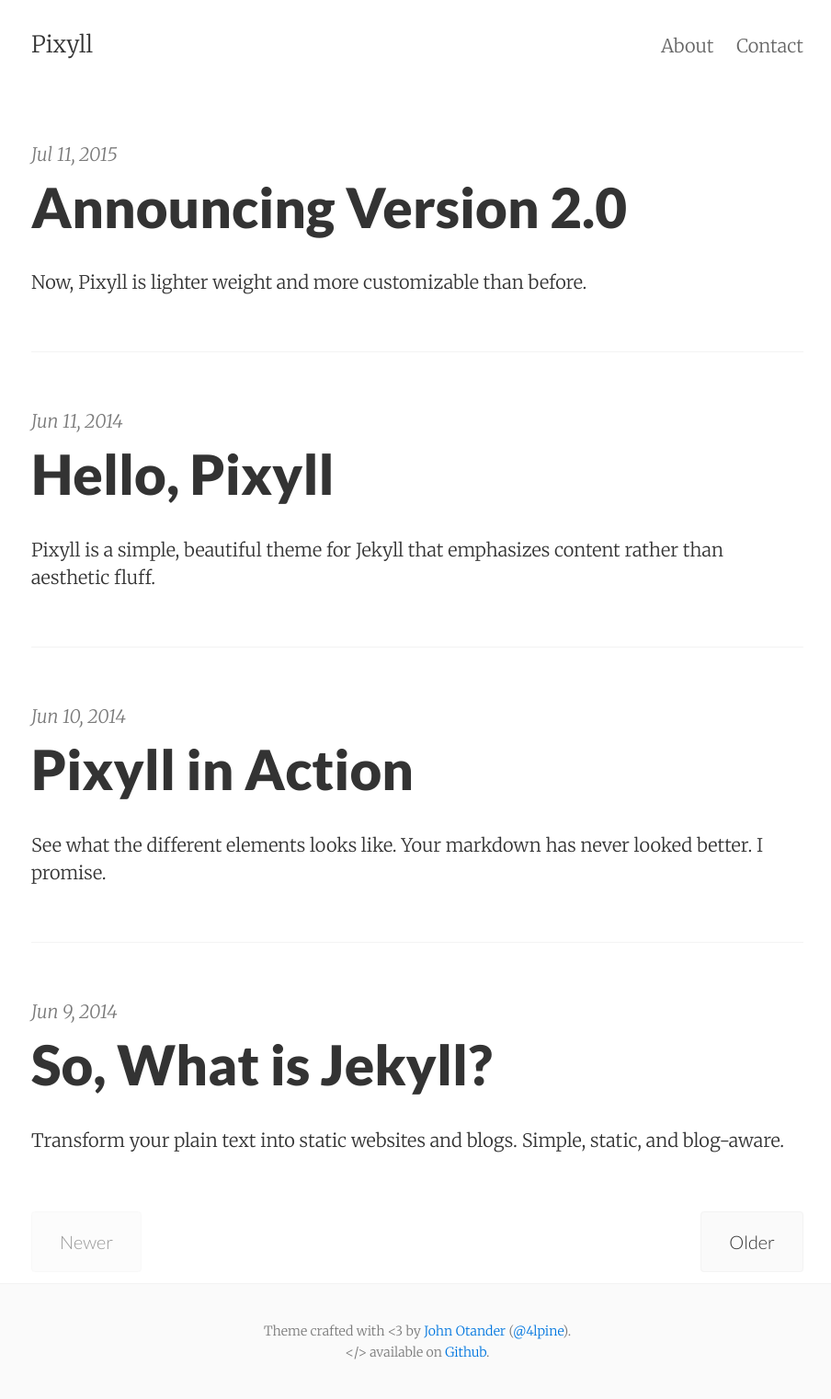
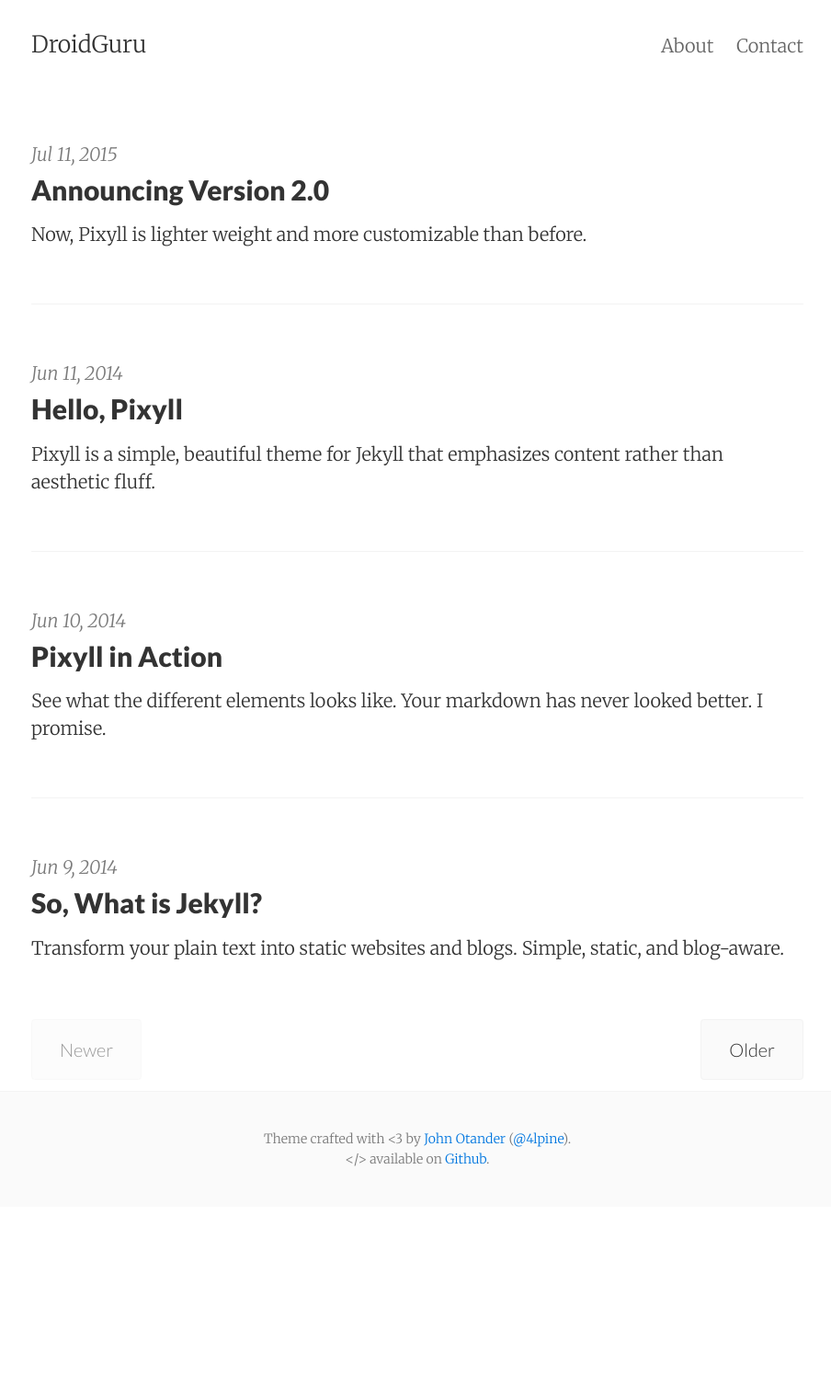
Before and after one commit to chufuxi/chufuxi.github.com, a Jekyll site: the page built from index.html, in a window 1280 px wide. Shown: the whole page at 92% size, without its empty margins (186-1090 px from the left). Built offline with Jekyll 4.4.1, drawn with Linux system fonts in a browser that asks for light colours; the list of posts is cut into pages by our own code; after the commit the page ends 1312 px from its top, so only the background shows below that.

Commit message:
Set title font size to h2

```diff
--- a/_config.yml
+++ b/_config.yml
@@ -1,10 +1,10 @@
 # Site settings
-title:       Pixyll
-email:       your_email@example.com
-author:      John Otander
+title:       DroidGuru
+email:       chufuxi@gmail.com
+author:      ChuFuxi
 description: "A simple, beautiful theme for Jekyll that emphasizes content rather than aesthetic fluff."
 baseurl:     ""
-url:         "http://pixyll.com"
+url:         "http://chufuxi.github.io/"
 
 # Google analytics
 google_analytics:
--- a/_layouts/post.html
+++ b/_layouts/post.html
@@ -8,7 +8,7 @@ layout: default
 {% endif %}
 
 <div class="post-header mb2">
-  <h1>{{ page.title }}</h1>
+  <h2>{{ page.title }}</h2>
   <span class="post-meta">{{ page.date | date: "%b %-d, %Y" }}</span><br>
   {% if page.update_date %}
     <span class="post-meta">Updated: {{ page.update_date | date: "%b %-d, %Y" }}</span><br>
--- a/index.html
+++ b/index.html
@@ -8,7 +8,7 @@ layout: default
     {% for post in paginator.posts %}
       <div class="post py3">
         <p class="post-meta">{{ post.date | date: "%b %-d, %Y" }}</p>
-        <a href="{{ post.url | prepend: site.baseurl }}" class="post-link"><h3 class="h1 post-title">{{ post.title }}</h3></a>
+        <a href="{{ post.url | prepend: site.baseurl }}" class="post-link"><h3 class="h2 post-title">{{ post.title }}</h3></a>
         <p class="post-summary">
           {% if post.summary %}
             {{ post.summary }}
```
